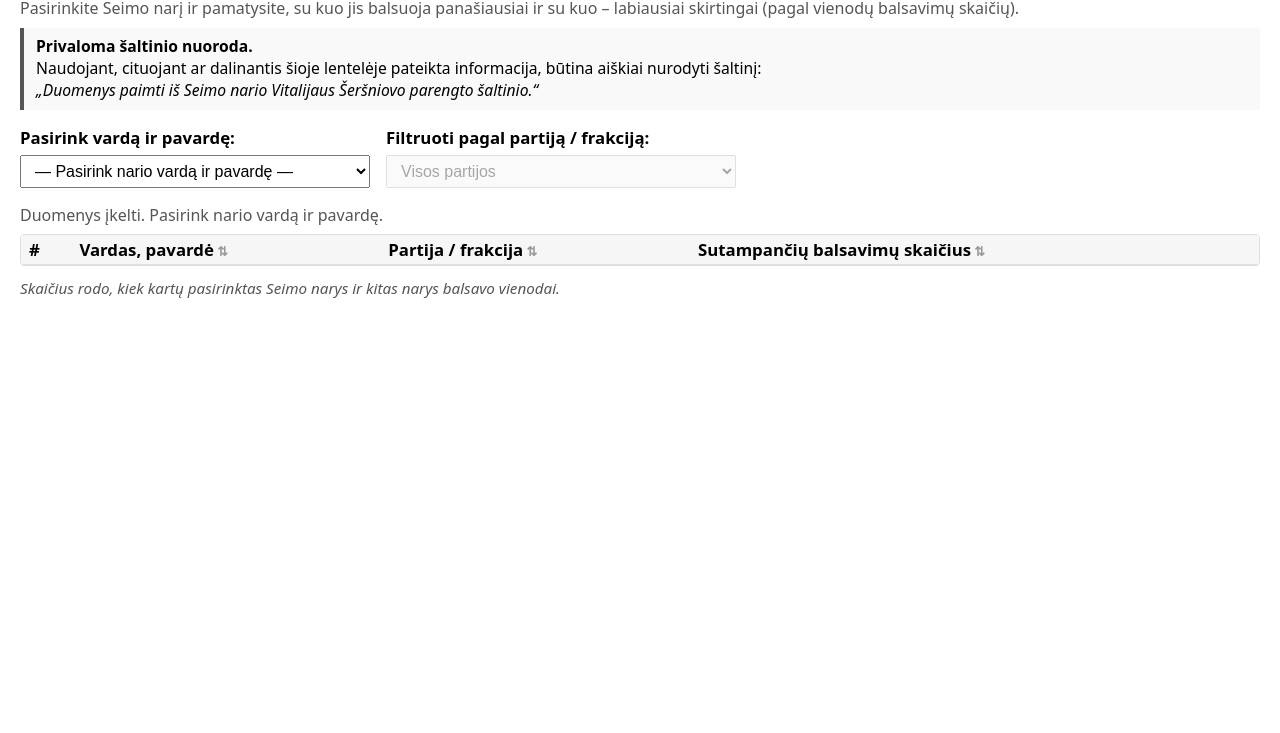
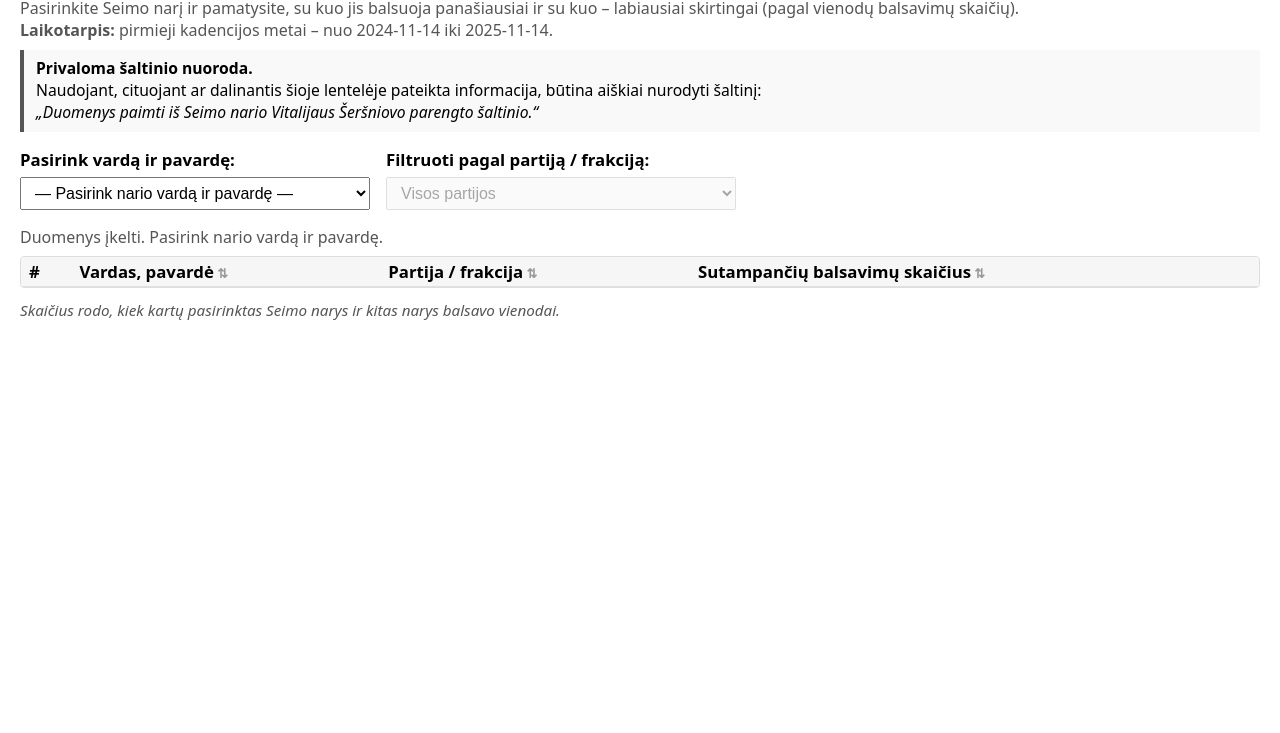
Before and after one commit to VitalijusSersniovas/balsavimu-palyginimas, a plain HTML site: page index.html in a window 1280 px wide. Shown: the part 67-800 px from the top of the page. Drawn offline with Linux system fonts and the light colour scheme.

Commit message:
Update index.html

```diff
--- a/index.html
+++ b/index.html
@@ -186,7 +186,9 @@
 <body>
   <h1>Seimo narių balsavimo panašumų ir skirtumų analizė</h1>
   <div class="subtitle">
-    Pasirinkite Seimo narį ir pamatysite, su kuo jis balsuoja panašiausiai ir su kuo – labiausiai skirtingai (pagal vienodų balsavimų skaičių).
+    Pasirinkite Seimo narį ir pamatysite, su kuo jis balsuoja panašiausiai ir su kuo – labiausiai skirtingai
+    (pagal vienodų balsavimų skaičių).<br>
+    <b>Laikotarpis:</b> pirmieji kadencijos metai – nuo 2024-11-14 iki 2025-11-14.
   </div>
 
   <div class="source-note">
```
